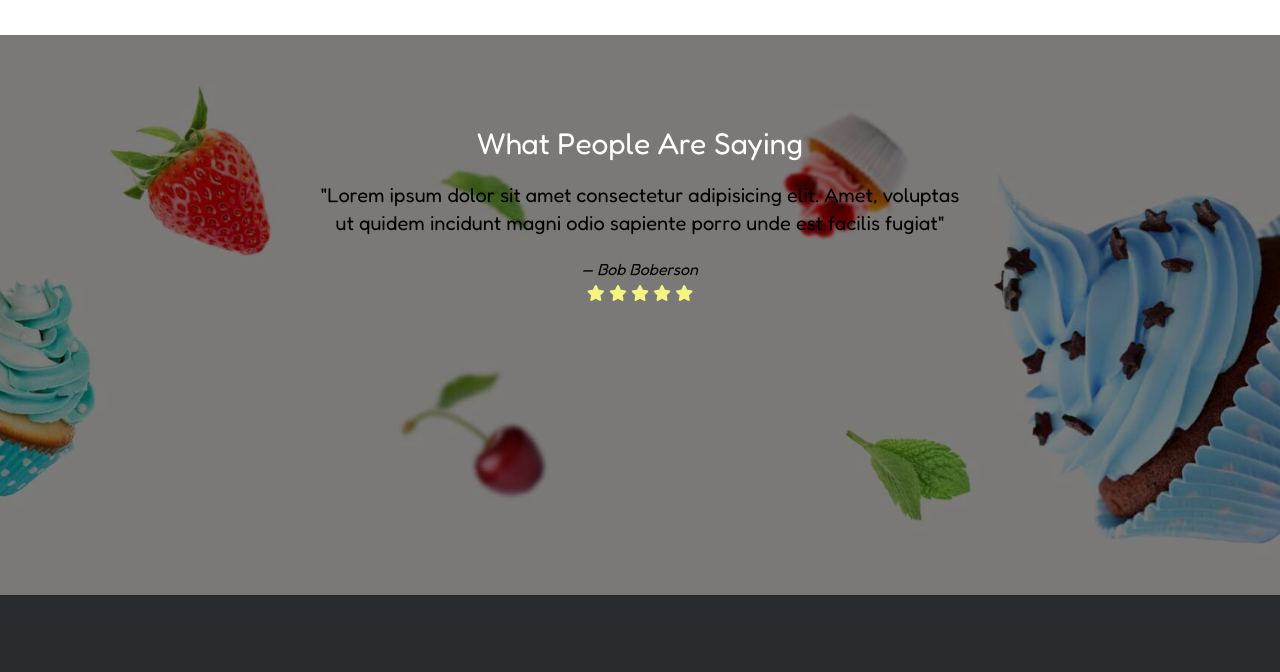
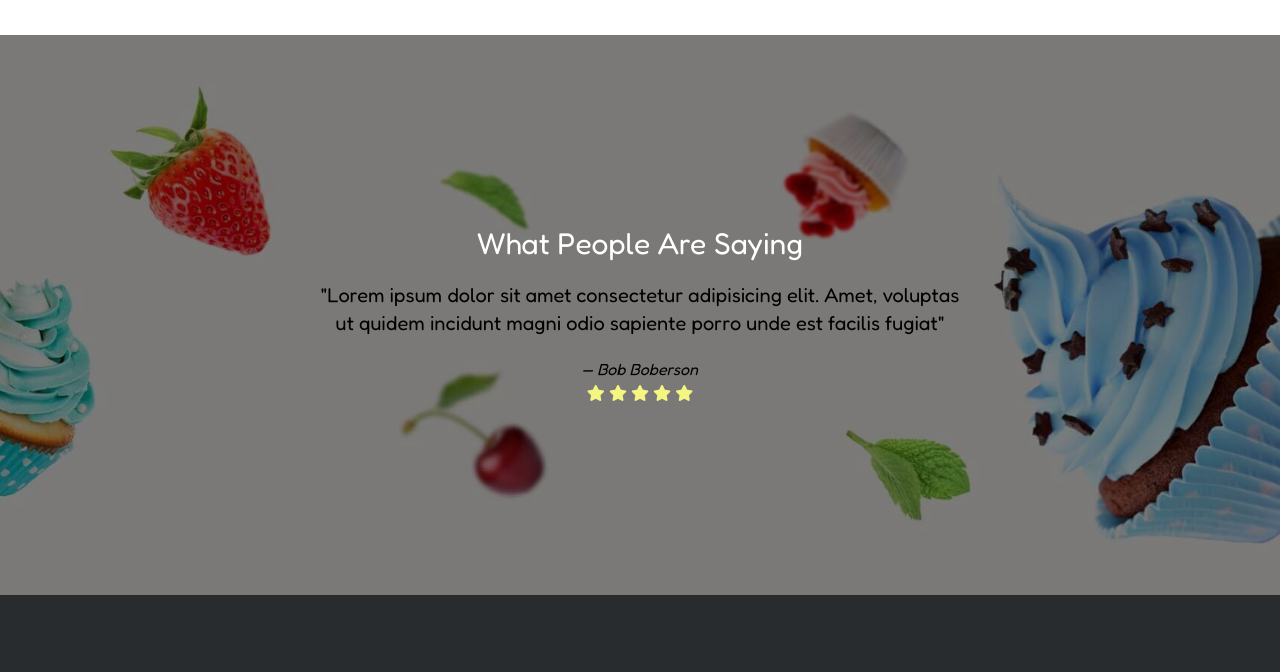
Before and after one commit to Tactenator/crumcakesbakery, a website: page index.html in a window 1280 px wide. Shown: the part 3300-3972 px from the top of the page. Drawn offline with nearby package versions, Linux system fonts and the light colour scheme; grey boxes are pictures that could not be loaded.

Commit message:
working on fixing review area

```diff
--- a/index.html
+++ b/index.html
@@ -116,7 +116,8 @@
         style="background: linear-gradient(rgba(0,0,0,0.5), rgba(0,0,0,0.5)), url('./public/img/bg-1.jpg');
         background-repeat: no-repeat; background-position: center; background-size: cover;">
             <!-- Hero Text : Eventually this needs to be a slideshow -->
-            <div class="absolute top-20 sm:top-1/4 left-1/2 transform -translate-x-1/2 translate-y-0 text-center text-white flex flex-col gap-10">
+            <div class="absolute top-20 sm:top-1/4 left-1/2 transform -translate-x-1/2
+            translate-y-0 text-center text-white flex flex-col gap-10">
                 <h1 class="text-3xl sm:text-4xl font-bold">Every Batch From Scratch</h1>
                 <p class="text-2xl">Lorem ipsum, dolor sit amet consectetur adipisicing elit. Libero natus eveniet ducimus</p>
                 <div class="w-full">
@@ -280,7 +281,7 @@
     <section class="h-[70vh] mt-10 pt-20 relative"
     style="background: linear-gradient(rgba(0,0,0,0.5), rgba(0,0,0,0.5)), url('./public/img/img-bg-1.jpg');
     background-repeat: no-repeat; background-position: center; background-size: cover;">
-        <div class="absolute top-0 sm:top-1/8 left-1/2 transform -translate-x-1/2 translate-y-1/2 flex flex-col gap gap-5 text-center">
+        <div class="absolute top-1/2 sm:top-1/2 left-1/2 transform -translate-x-1/2 -translate-y-1/2 flex flex-col gap gap-5 text-center">
             <div class="text-3xl text-white">What People Are Saying</div>
             <div class="text-xl">&quot;Lorem ipsum dolor sit amet consectetur adipisicing elit. Amet, voluptas ut quidem incidunt magni odio sapiente porro unde est facilis fugiat&quot;</div>
             <div class="flex flex-col">
```
Also changed, not shown: dist/output.css.
